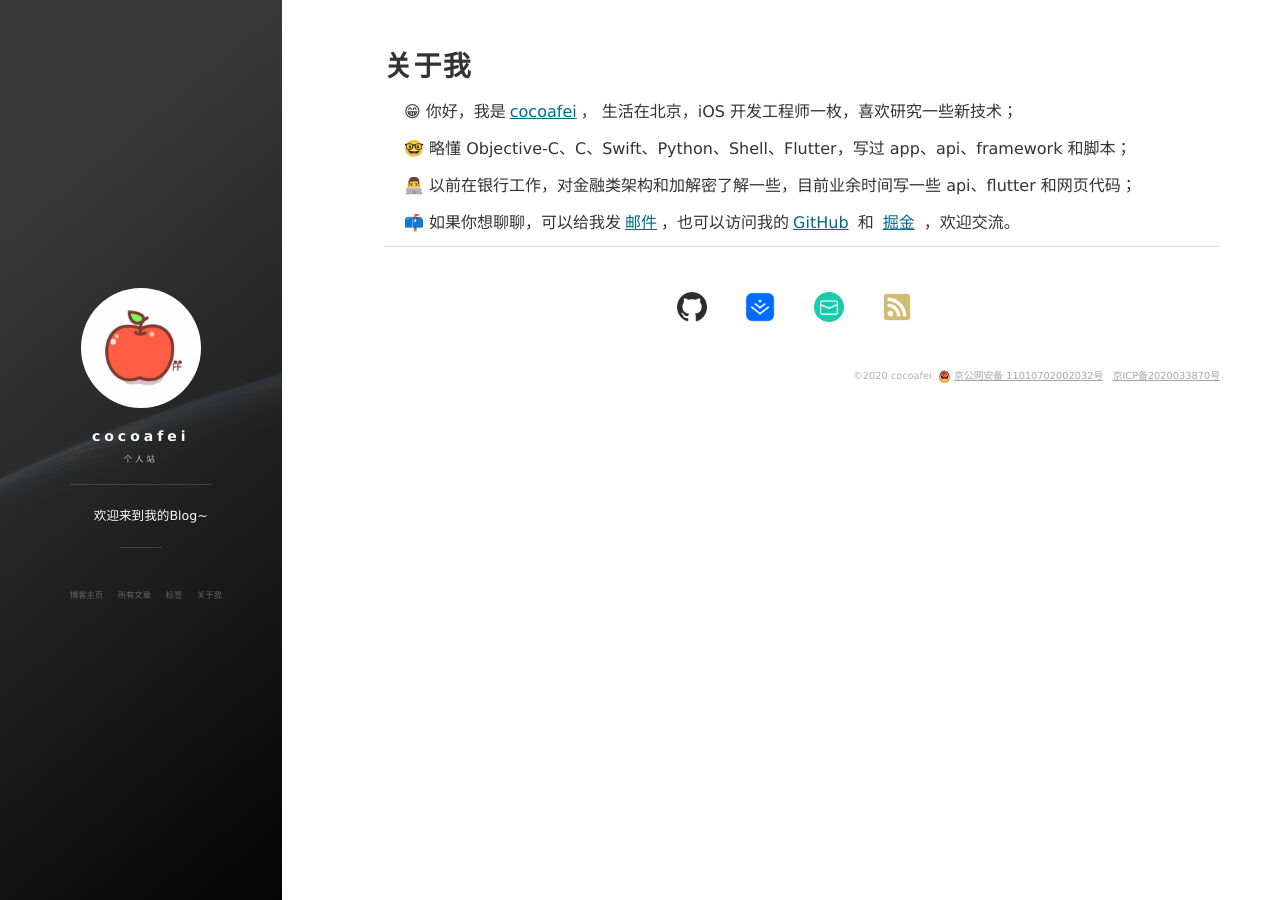
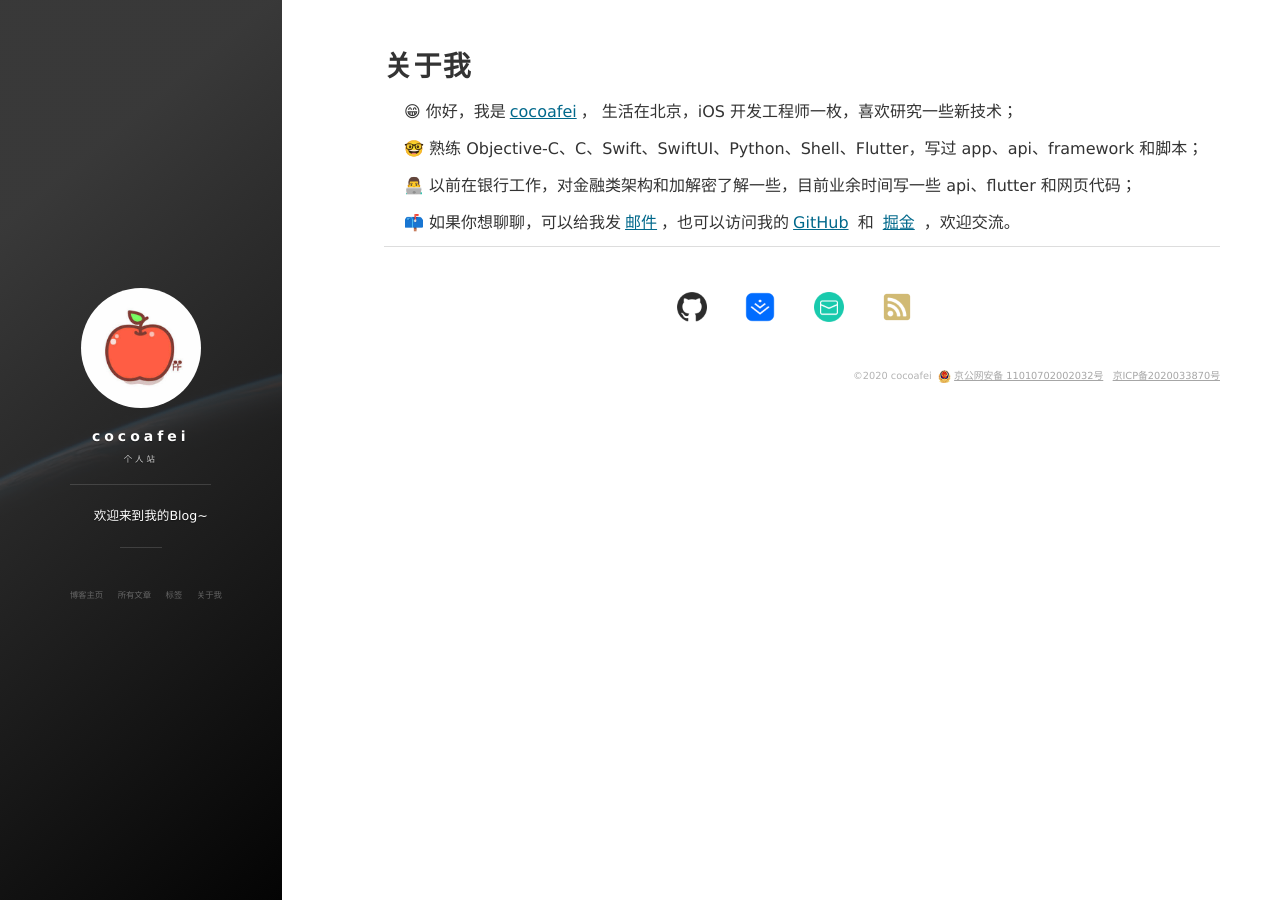
Before and after one commit to muzipiao/muzipiao.github.io, a Jekyll site: the page built from about.md, in a window 1280 px wide. Built offline with Jekyll 4.4.1, drawn with Linux system fonts in a browser that asks for light colours; nearby versions of some CDN libraries.

Commit message:
test webhooks.

```diff
--- a/about.md
+++ b/about.md
@@ -5,7 +5,7 @@ title: 关于我
 
 😁  你好，我是[cocoafei](https://github.com/muzipiao)， 生活在北京，iOS 开发工程师一枚，喜欢研究一些新技术；
 
-🤓  略懂 Objective-C、C、Swift、Python、Shell、Flutter，写过 app、api、framework 和脚本；
+🤓  熟练 Objective-C、C、Swift、SwiftUI、Python、Shell、Flutter，写过 app、api、framework 和脚本；
 
 👨‍💻‍  以前在银行工作，对金融类架构和加解密了解一些，目前业余时间写一些 api、flutter 和网页代码；
 
```
Also changed, not shown: README.md, 6 other files.
